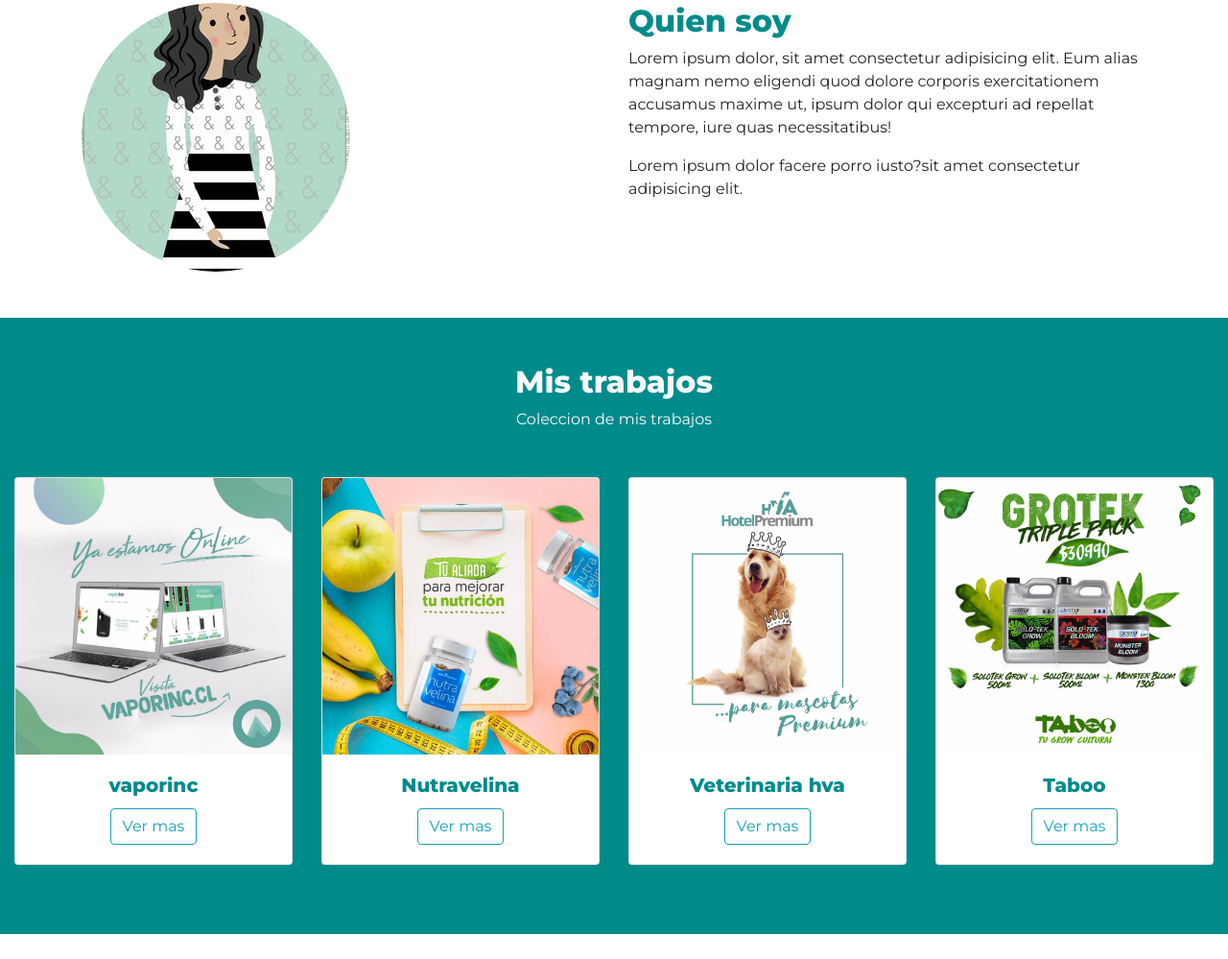
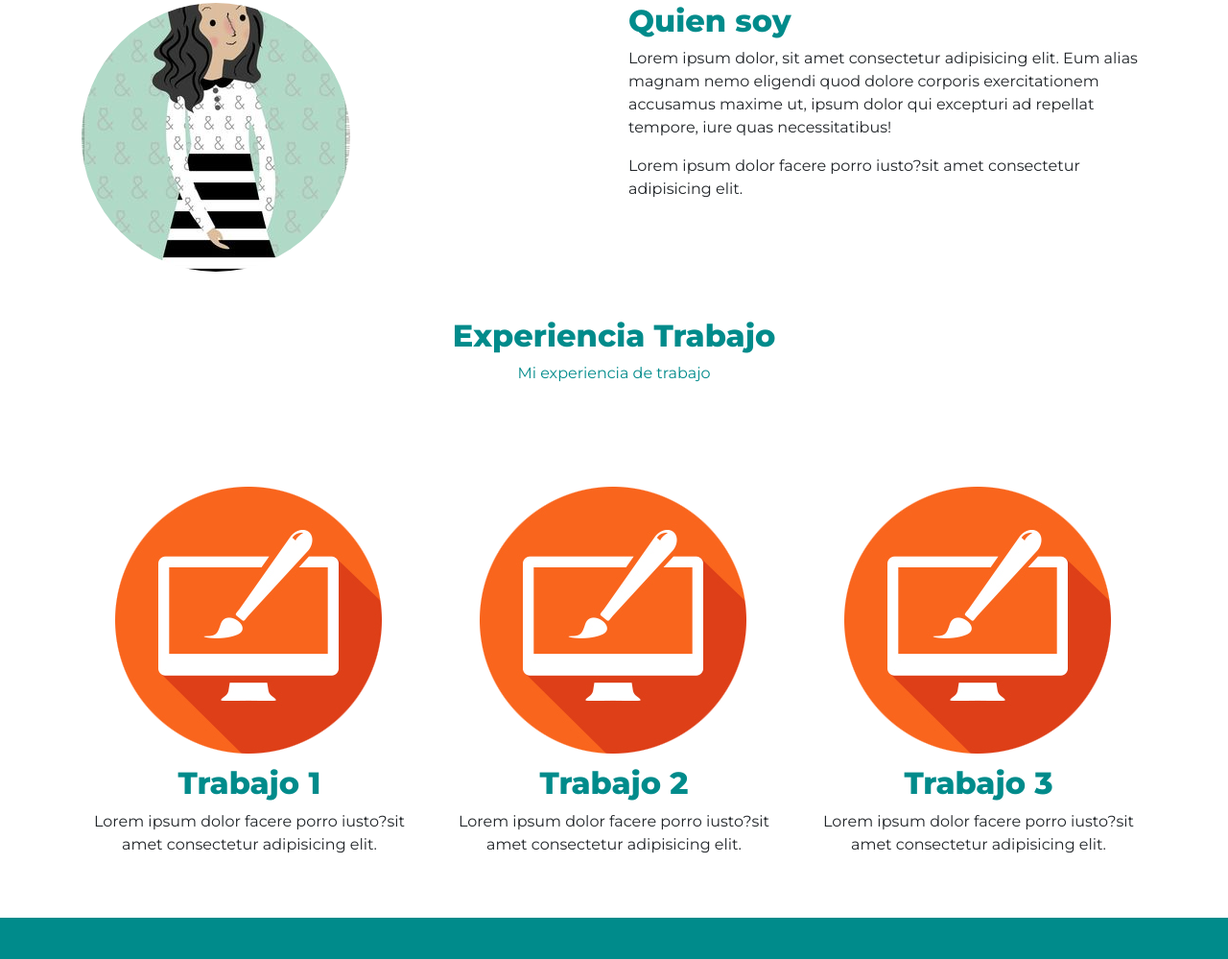
Before and after one commit to mirians/pruebe-miportafolio, a plain HTML site: page index.html in a window 1280 px wide. Shown: the part 381-1380 px from the top of the page at 96% size. Drawn offline with nearby package versions, Linux system fonts and the light colour scheme; a script that the page names is missing.

Commit message:
mis trabajos

```diff
--- a/index.html
+++ b/index.html
@@ -29,6 +29,9 @@
                 <ul class="navbar-nav mr-auto">
                     <li class="nav-item active">
                         <a class="nav-link" href="#quiensoy">Quien soy <span class="sr-only">(current)</span></a>
+                    </li>
+                    <li class="nav-item">
+                      <a class="nav-link" href="#experiencia">Mi experiencia</a>
                     </li>
                     <li class="nav-item">
                         <a class="nav-link" href="#trabajos">Trabajos</a>
@@ -64,6 +67,30 @@
         </div>
     </section>
 <!-- fin quien soy -->
+
+<!-- inicio experiencia -->
+    <section id="experiencia" class="container text-center">
+        <h2 class="display1 font-weight-bold text-cyan mt-5">Experiencia Trabajo</h2>
+        <p class="text-cyan">Mi experiencia de trabajo</p>
+      <div class="row row-cols-1 mt-5">
+          <div class="col-4 mt-5">
+              <img src="assets/img/experiencia1.png" alt="experiencia1">
+              <h2 class="font-weight-bold text-cyan">Trabajo 1</h2>
+              <p>Lorem ipsum dolor facere porro iusto?sit amet consectetur adipisicing elit.</p>
+          </div>
+          <div class="col-4 mt-5">
+            <img src="assets/img/experiencia1.png" alt="experiencia1">
+            <h2 class="font-weight-bold text-cyan">Trabajo 2</h2>
+            <p>Lorem ipsum dolor facere porro iusto?sit amet consectetur adipisicing elit.</p>
+        </div>
+        <div class="col-4 mt-5">
+          <img src="assets/img/experiencia1.png" alt="experiencia1">
+          <h2 class="font-weight-bold text-cyan">Trabajo 3</h2>
+          <p>Lorem ipsum dolor facere porro iusto?sit amet consectetur adipisicing elit.</p>
+        </div>
+      </div>
+    </section>
+<!-- fin experiencia -->
 
 <!-- inicio trabajos -->
     <section id="trabajos" class="container-fluid bg-mint my-5 py-5 text-center">
```
Also changed, not shown: assets/img/experiencia1.png (added), assets/img/experiencia2.png (added), assets/img/experiencia3.png (added).
